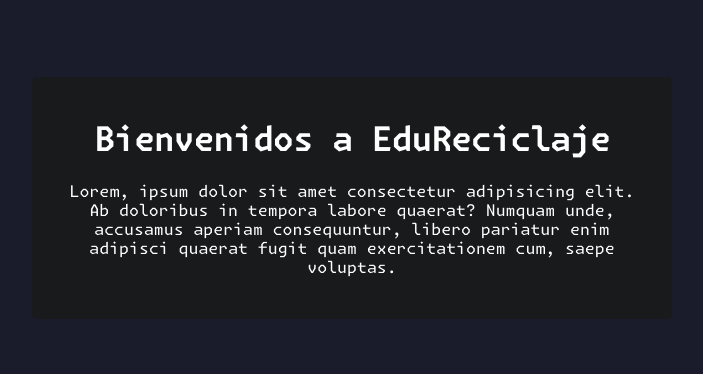
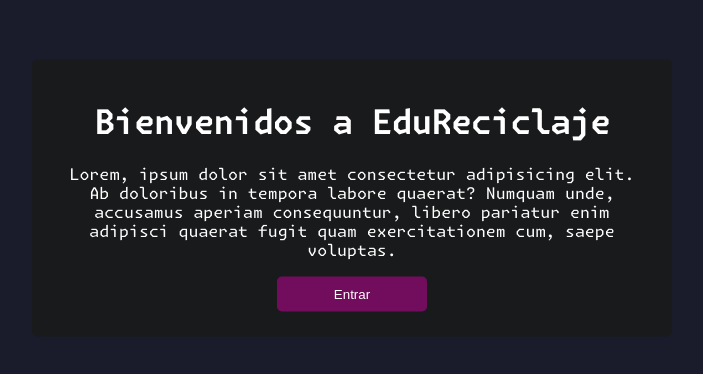
Before and after one commit to KSantiagoRomeroO10/EduReciclaje, a React (Create React App) app in the folder frontend/: page / in a window 1280 px wide. Shown: the part 202-576 px from the top of the page, without its empty margins (288-991 px from the left). Built offline with nearby package versions, Linux system fonts and the light colour scheme.

Commit message:
Estableciendo NavLink en el buttoRoute

```diff
--- a/frontend/src/App.jsx
+++ b/frontend/src/App.jsx
@@ -1,9 +1,9 @@
-import { Routes, Route, useLocation } from 'react-router-dom'
+import './App.css'
+import './General.css'
 
 import Landing from './Components/Common/Landing/Landing'
 
-import './App.css'
-import './General.css'
+import { Routes, Route, useLocation } from 'react-router-dom'
 
 function App() {
 
--- a/frontend/src/Components/Common/Button/Button.module.css
+++ b/frontend/src/Components/Common/Button/Button.module.css
@@ -0,0 +1,11 @@
+.button{
+  background: var(--purple);
+  border-radius: 5px;
+  padding: 10px;
+  width: 150px;
+  border: none;
+  cursor: pointer;
+}
+.button:hover{
+  background: var(--red);
+}
--- a/frontend/src/Components/Common/Button/ButtonRoute.jsx
+++ b/frontend/src/Components/Common/Button/ButtonRoute.jsx
@@ -1,8 +1,12 @@
 import styles from './Button.module.css'
 
-const ButtonRoute = (NombreButton) => {
+import { NavLink } from 'react-router-dom'
+
+const ButtonRoute = ({ NombreButton, Route }) => {
   return (
-    <button>{NombreButton}</button>
+    <NavLink to={Route}>
+      <button className={styles.button}>{NombreButton}</button>
+    </NavLink>
   )
 }
 
--- a/frontend/src/Components/Common/Landing/Landing.jsx
+++ b/frontend/src/Components/Common/Landing/Landing.jsx
@@ -1,12 +1,16 @@
-import styles from'./Landing.module.css'
+import styles from './Landing.module.css'
+
+import Button from '../Button/ButtonRoute'
 
 const Landing = () => {
+
   return(
     <div className={styles.container}>
       <h1>Bienvenidos a EduReciclaje</h1>
       <p>
         Lorem, ipsum dolor sit amet consectetur adipisicing elit. Ab doloribus in tempora labore quaerat? Numquam unde, accusamus aperiam consequuntur, libero pariatur enim adipisci quaerat fugit quam exercitationem cum, saepe voluptas.
       </p>
+      <Button NombreButton={'Entrar'} Route={'Home'}/>
     </div>
   )
 }
```
